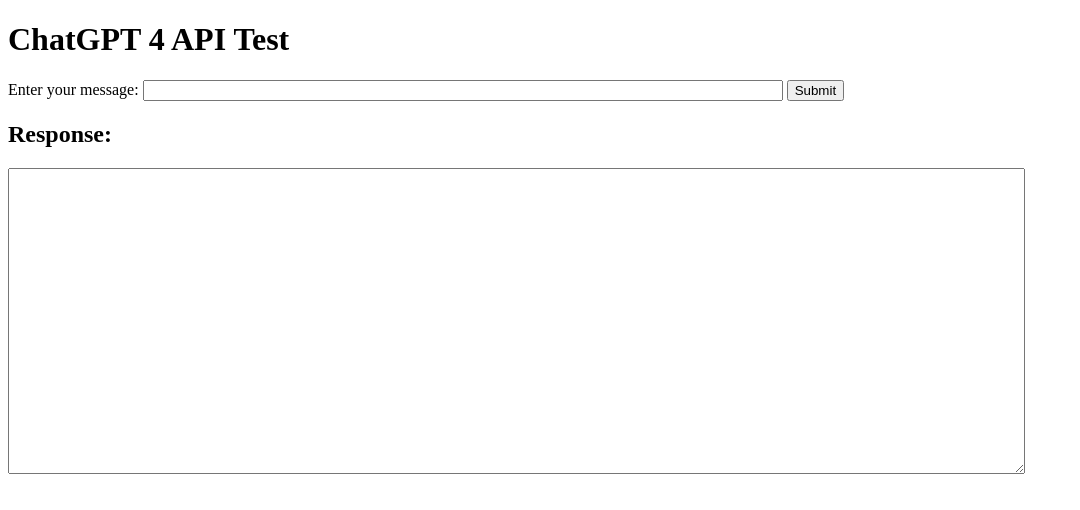
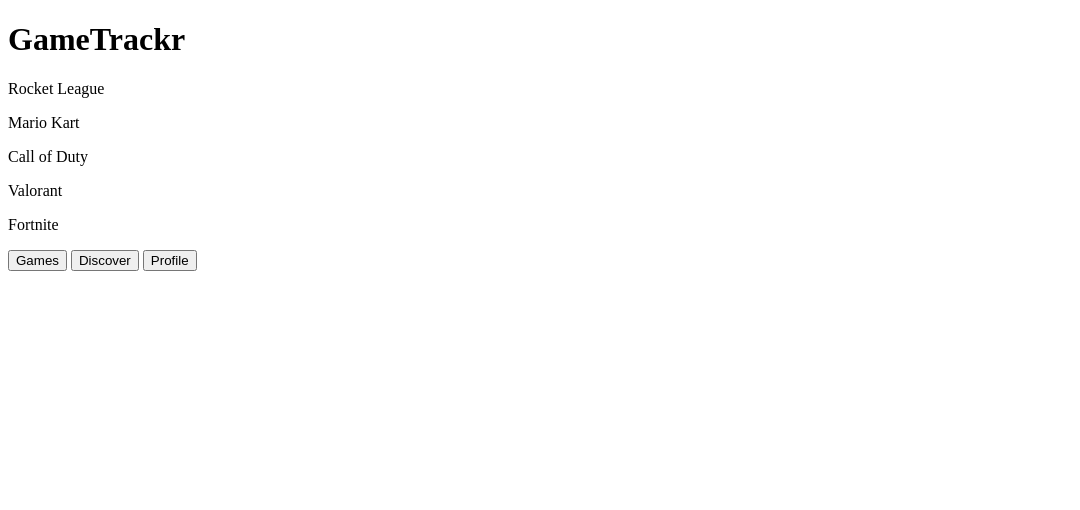
Before and after one commit to Sschittala/GameTrackr-CS422-Project, a plain HTML site: page test.html in a window 1280 px wide. Shown: the whole page, without its empty margins (0-1080 px from the left). Drawn offline with Linux system fonts and the light colour scheme.

Commit message:
Update test.html

```diff
--- a/test.html
+++ b/test.html
@@ -3,21 +3,49 @@
 <head>
     <meta charset="UTF-8">
     <meta name="viewport" content="width=device-width, initial-scale=1.0">
-    <title>ChatGPT 4 Test</title>
+    <title>Game Search</title>
+    <link rel="stylesheet" href="test.css">
 </head>
 <body>
-    <div>
-        <h1>ChatGPT 4 API Test</h1>
-        <form id="chat-form">
-            <label for="mytext">Enter your message:</label>
-            <input type="text" id="mytext" style="width: 50%;" required>
-            <button type="submit">Submit</button>
-        </form>
-        <div>
-            <h2>Response:</h2>
-            <textarea id="response" rows="20" style="width: 80%;" readonly></textarea>
+    <div class="container">
+        <h1>GameTrackr</h1>
+
+        <!-- Default game list displayed on the main screen -->
+        <div id="default-games">
+            <p>Rocket League</p>
+            <p>Mario Kart</p>
+            <p>Call of Duty</p>
+            <p>Valorant</p>
+            <p>Fortnite</p>
         </div>
+
+        <!-- Discover section: initially hidden, shown when Discover is clicked -->
+        <div id="discover-section" style="display: none;">
+            <input type="text" id="game-search" placeholder="Enter a game name" />
+            <button id="search-button">Search</button>
+            <div id="result">
+                <p>Enter a game name to search.</p>
+            </div>
+        </div>
+
+        <!-- Profile section: initially hidden, shown when Profile is clicked -->
+        <div id="profile-section" style="display: none;">
+            <h2>Settings</h2>
+            <p>Profile Settings will be displayed here.</p>
+            <p><label for="username">Username: </label><input type="text" id="username" placeholder="Enter username"></p>
+            <p><label for="notifications">Notifications: </label>
+                <input type="checkbox" id="notifications"> Enable notifications</p>
+            <button id="save-settings">Save Settings</button>
+        </div>
+
+        <!-- Footer navigation for additional sections -->
+        <footer class="footer">
+            <button class="footer-button" id="games-button">Games</button>
+            <button class="footer-button" id="discover-button">Discover</button>
+            <button class="footer-button" id="profile-button">Profile</button>
+        </footer>
     </div>
+
     <script src="script.js"></script>
 </body>
 </html>
```
